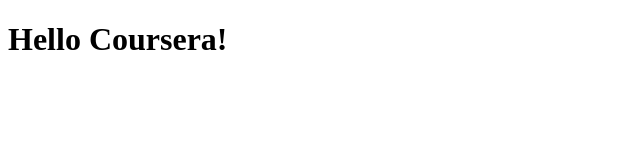
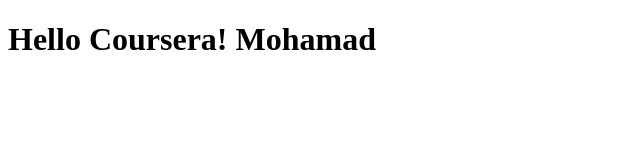
Before and after one commit to MohamadQanbour/coursera-test, a plain HTML site: page site/index.html in a window 1280 px wide. Shown: the whole page, without its empty margins (0-640 px from the left). Drawn offline with Linux system fonts and the light colour scheme.

Commit message:
Small addition to our page content.

```diff
--- a/site/index.html
+++ b/site/index.html
@@ -4,6 +4,6 @@
 	<title>Hello Coursera!</title>
 </head>
 <body>
-<h1>Hello Coursera!</h1>
+<h1>Hello Coursera! Mohamad</h1>
 </body>
 </html>
```
